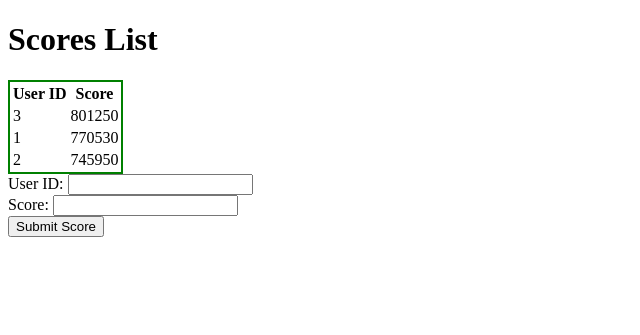
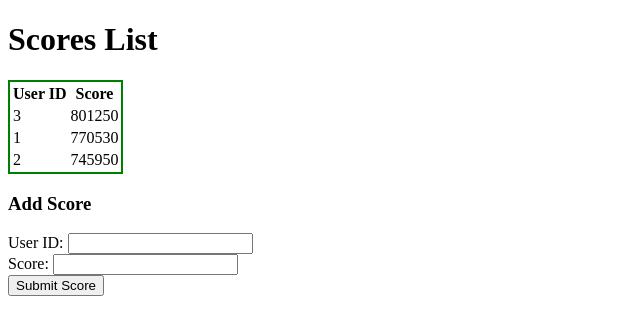
Before and after one commit to hgarcia000/SBA-318, a Node server app: page /renderscores in a window 1280 px wide. Shown: the top 335 px of the page, without its empty margins (0-640 px from the left). Run offline with Node 20, Linux system fonts and the light colour scheme.

Commit message:
Added a heading to the form.

```diff
--- a/views/index.ejs
+++ b/views/index.ejs
@@ -21,6 +21,7 @@
         <% }) %>
     </table>
 
+    <h3>Add Score</h3>
     <form action="/scores/add/:userId" method="POST">
         <div>
             <label for="userId">User ID:</label>
```
